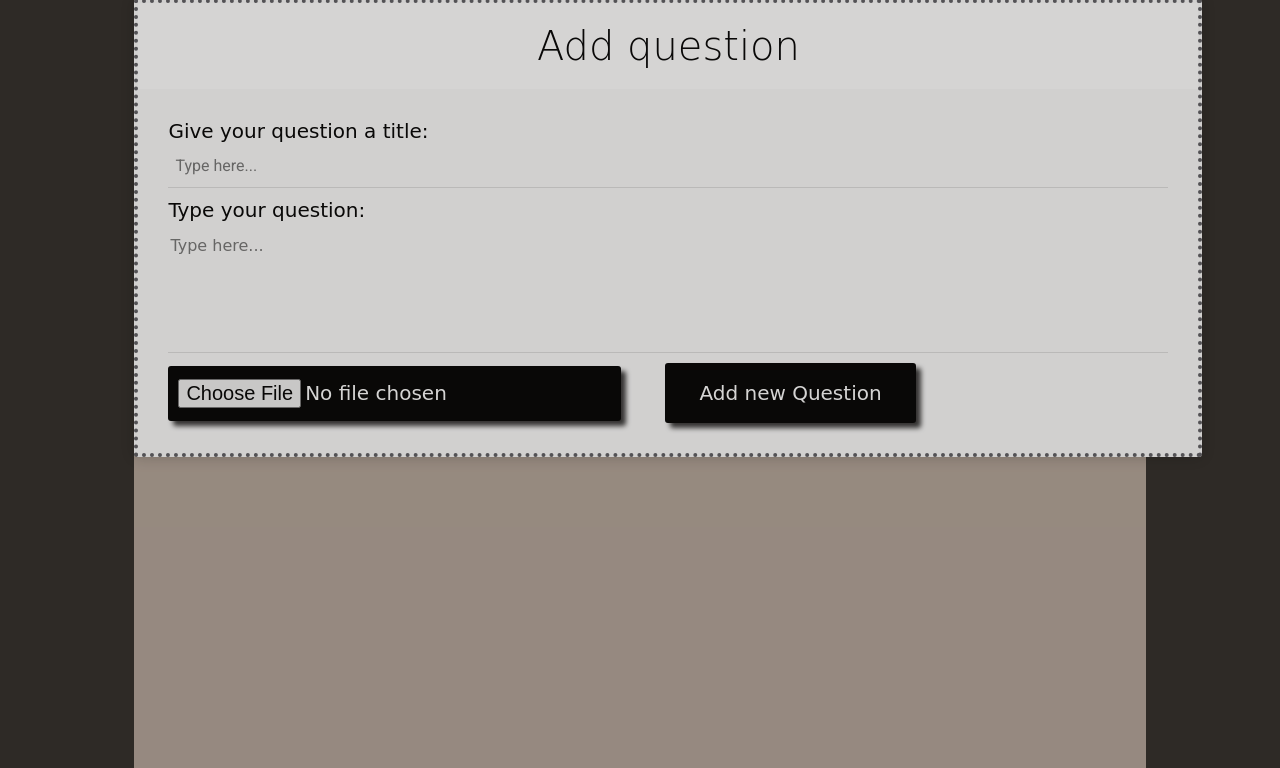
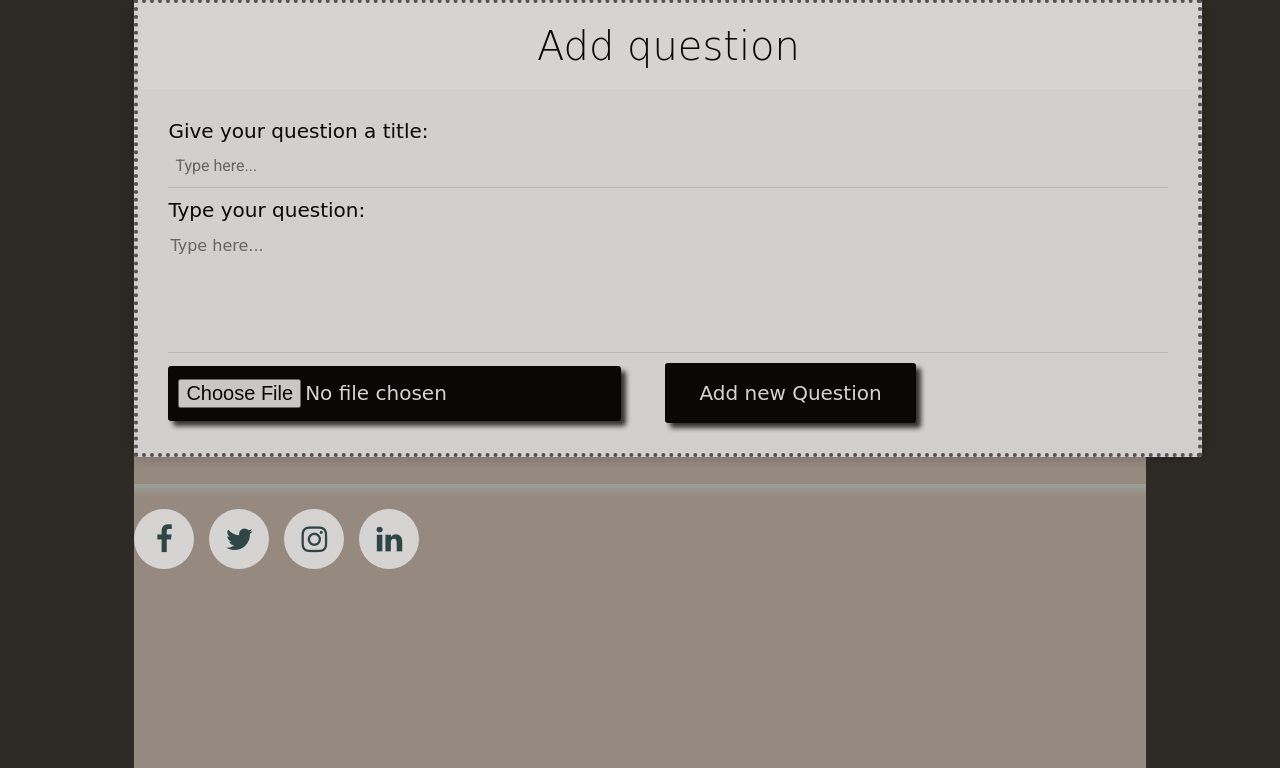
Before and after one commit to CodecoolGlobal/ask-mate-3-python-Elmaz-Doszaki, a Flask app: page /add-question in a window 1280 px wide. Shown: the part 236-1004 px from the top of the page. Run offline with Flask 2, Linux system fonts and the light colour scheme; some web fonts are replaced.

Commit message:
footer done

```diff
--- a/data_handler.py
+++ b/data_handler.py
@@ -42,8 +42,6 @@ ANSWER_MESSAGE = 4
 IMG = 5
 SEPARATOR = ';'
 
-NEW_LINE_SEPARATOR = "Ł@&"
-
 
 def data_sorting(data, order_by, order_direction):
     """
@@ -74,26 +72,24 @@ def write_file(data, filepath):
     # data = time_stamp_encode(data)
     # data = time_stamp_decode(data)
     with open(filepath, 'w') as workfile:
-        for item in range(len(data)):
-            data[item] = data[item].replace("\r\n", NEW_LINE_SEPARATOR)
+        for item in data:
             row = SEPARATOR.join(item)
             workfile.write(row + '\n')
+
 
 def append_file(data, filepath):
     # data = base64_encoder(data)
     # data = time_stamp_encode([data])
     # data = time_stamp_decode(data)
     with open(filepath, 'a') as workfile:
-        for item in range(len(data)):
-            data[item] = data[item].replace("\r\n", NEW_LINE_SEPARATOR)
         row = SEPARATOR.join(data)
         workfile.write(row + '\n')
 
 
 def read_file(filepath):
-    with open(filepath, 'r') as workfile:
+    with open(filepath) as workfile:
         row = workfile.readlines()
-        data = [item.replace(NEW_LINE_SEPARATOR, '\n').split(SEPARATOR) for item in row]
+        data = [item.replace('\n', '').split(SEPARATOR) for item in row]
         # data = time_stamp_decode(data)
         # data = time_stamp_encode(data)
         # data = base64_decoder_ans(data)
--- /dev/null
+++ b/static/css_files/footer.css
@@ -0,0 +1,63 @@
+footer {
+  position: sticky;
+  bottom: 0px;
+  min-height: 10vh;
+  max-width: 1200px;
+  margin: auto;
+  background-image: linear-gradient(
+    180deg,
+    #b2beb5,
+    #b1a296,
+    #b1a296,
+    #b1a296,
+    #b1a296,
+    #b1a296,
+    #b1a296
+  );
+}
+footer ul {
+  position: relative;
+  top: 15px;
+  padding: 0;
+  margin: 0;
+  display: flex;
+}
+footer ul li {
+  list-style: none;
+  margin: 10px 15px 10px 0;
+}
+footer ul li .fa {
+  font-size: 30px;
+  line-height: 60px;
+  transition: 0.6s;
+  color: #2f4f4f;
+}
+footer ul li a {
+  position: relative;
+  display: block;
+  width: 60px;
+  height: 60px;
+  border-radius: 50%;
+  text-align: center;
+  background-color: white;
+  transition: 0.6s;
+}
+footer ul li a:hover {
+  transform: translate(3px, -12px);
+  box-shadow: -1px 5px 4px #c1c3d1;
+}
+footer ul li a:hover .fa {
+  color: white;
+}
+footer ul li:nth-child(1) a:hover {
+  background-color: #3b5999;
+}
+footer ul li:nth-child(2) a:hover {
+  background-color: #55acee;
+}
+footer ul li:nth-child(3) a:hover {
+  background-color: #e4405f;
+}
+footer ul li:nth-child(4) a:hover {
+  background-color: #0077b5;
+}
--- a/static/css_files/new_form_style.css
+++ b/static/css_files/new_form_style.css
@@ -198,66 +198,3 @@ h2 {
   font-family: "The Nautigal", cursive;
   font-size: 35px;
 }
-
-footer {
-  position: sticky;
-  bottom: 0px;
-  min-height: 10vh;
-  max-width: 100%;
-  background-image: linear-gradient(
-    180deg,
-    #b2beb5,
-    #b1a296,
-    #b1a296,
-    #b1a296,
-    #b1a296,
-    #b1a296,
-    #b1a296
-  );
-}
-footer ul {
-  position: relative;
-  top: 15px;
-  padding: 0;
-  margin: 0;
-  display: flex;
-}
-footer ul li {
-  list-style: none;
-  margin: 10px 15px 10px 0;
-}
-footer ul li .fa {
-  font-size: 30px;
-  line-height: 60px;
-  transition: 0.6s;
-  color: #2f4f4f;
-}
-footer ul li a {
-  position: relative;
-  display: block;
-  width: 60px;
-  height: 60px;
-  border-radius: 50%;
-  text-align: center;
-  background-color: white;
-  transition: 0.6s;
-}
-footer ul li a:hover {
-  transform: translate(3px, -12px);
-  box-shadow: -1px 5px 4px #c1c3d1;
-}
-footer ul li a:hover .fa {
-  color: white;
-}
-footer ul li:nth-child(1) a:hover {
-  background-color: #3b5999;
-}
-footer ul li:nth-child(2) a:hover {
-  background-color: #55acee;
-}
-footer ul li:nth-child(3) a:hover {
-  background-color: #e4405f;
-}
-footer ul li:nth-child(4) a:hover {
-  background-color: #0077b5;
-}
--- a/templates/add-question.html
+++ b/templates/add-question.html
@@ -1,5 +1,6 @@
 <!DOCTYPE html>
 <html lang="en">
+  <link rel="stylesheet" href="/static/css_files/footer.css">
   <link rel="stylesheet" href="/static/css_files/new_form_style.css" />
   <link
     href="https://fonts.googleapis.com/css?family=Roboto"
@@ -7,6 +8,7 @@
   />
   <link href="https://fonts.googleapis.com/css2?family=Exo+2:wght@900&family=Pacifico&family=The+Nautigal&display=swap" rel="stylesheet">
 <link href="https://fonts.googleapis.com/css2?family=Luxurious+Roman&display=swap" rel="stylesheet">
+<link href="https://stackpath.bootstrapcdn.com/font-awesome/4.7.0/css/font-awesome.min.css" rel="stylesheet">
 <div class="container">
 <head>
       <meta charset="UTF-8" />
@@ -44,6 +46,14 @@
         <button type="submit" class="button">Add new Question</button>
       </form>
     </div>
+    <footer>
+      <ul>
+          <li> <a href="#"> <i class="fa fa-facebook"> </i> </a> </li>
+          <li> <a href="#"> <i class="fa fa-twitter"> </i> </a> </li>
+          <li> <a href="#"> <i class="fa fa-instagram"> </i> </a> </li>
+          <li> <a href="#"> <i class="fa fa-linkedin"> </i> </a> </li>
+        </ul>
+  </footer>
     </body>
   </div>
 </html>
```
Also changed, not shown: templates/answer_form.html (+10 -0 lines), templates/edit-question.html (+13 -0 lines), templates/question.html (+13 -0 lines), templates/questions_list.html (+10 -0 lines).
